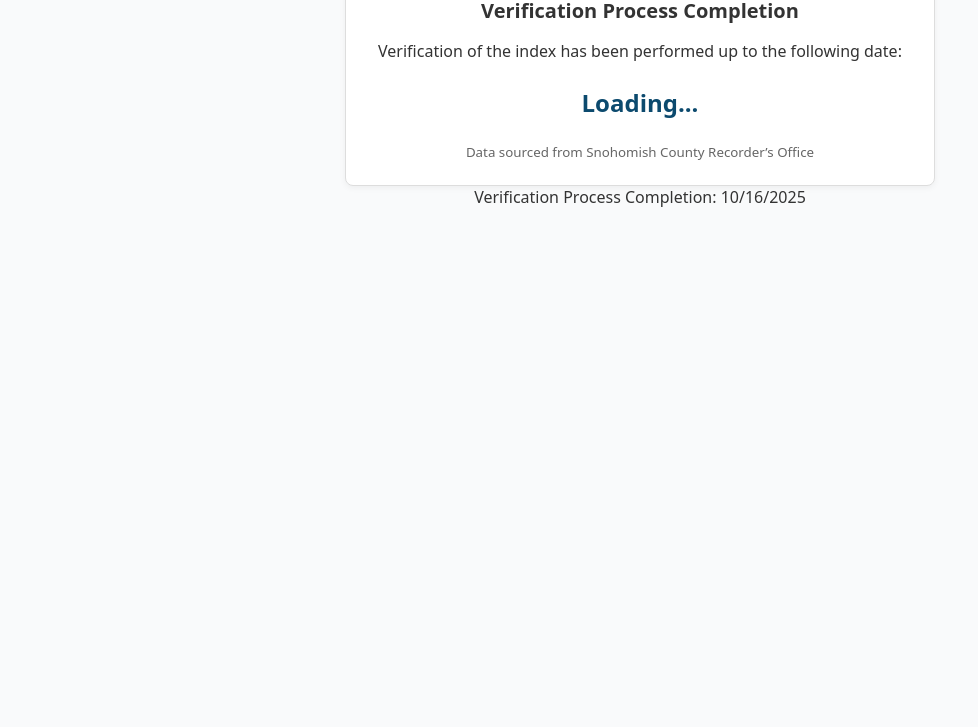
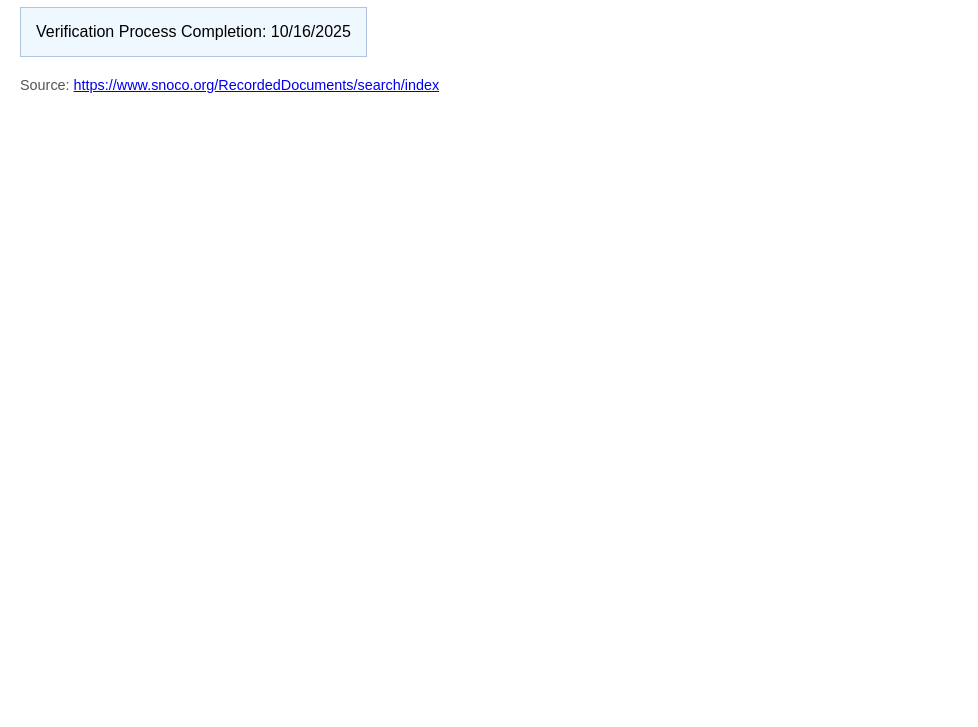
Before and after one commit to Sierra-cornflake/Recording-Verification-date-fetcher, a website: page index.html in a window 1280 px wide. Shown: the part 73-800 px from the top of the page, without its empty margins (0-978 px from the left). Drawn offline with Linux system fonts and the light colour scheme.

Commit message:
Update index.html

```diff
--- a/index.html
+++ b/index.html
@@ -1,60 +1,56 @@
 <!DOCTYPE html>
 <html lang="en">
 <head>
-  <meta charset="UTF-8" />
-  <meta name="viewport" content="width=device-width, initial-scale=1.0" />
-  <title>Snohomish County Verification Date</title>
+  <meta charset="UTF-8">
+  <meta name="viewport" content="width=device-width, initial-scale=1.0">
+  <title>Recording Verification Date</title>
   <style>
     body {
-      font-family: system-ui, sans-serif;
-      background: #f9fafb;
-      color: #333;
-      margin: 2em;
-      text-align: center;
+      font-family: Arial, sans-serif;
+      margin: 20px;
     }
-    .card {
-      display: inline-block;
-      background: #fff;
-      border: 1px solid #ddd;
-      border-radius: 8px;
-      padding: 1.5em 2em;
-      box-shadow: 0 2px 6px rgba(0,0,0,0.05);
+    #verifiedDate {
+      padding: 15px;
+      background-color: #f0f8ff;
+      border: 1px solid #b0c4de;
+      width: fit-content;
+      margin-bottom: 20px;
     }
-    h1 {
-      font-size: 1.25rem;
-      margin-bottom: 0.5em;
-    }
-    #verified-date {
-      font-size: 1.5rem;
-      font-weight: bold;
-      color: #0c4a6e;
-    }
-    small {
-      display: block;
-      margin-top: 1em;
-      color: #666;
+    .source-link {
+      font-size: 0.9em;
+      color: #555;
     }
   </style>
 </head>
 <body>
-  <div class="card">
-    <h1>Verification Process Completion</h1>
-    <p>Verification of the index has been performed up to the following date:</p>
-    <p id="verified-date">Loading...</p>
-    <small>Data sourced from Snohomish County Recorder’s Office</small>
-  </div>
+
+  <h1>Recording Verification Status</h1>
 
   <div id="verifiedDate">Loading verified-through date...</div>
+  <div class="source-link">Source: <a id="sourceLink" href="#" target="_blank"></a></div>
 
   <script>
+    // Fetch the date.json file generated by Puppeteer
     fetch('date.json')
       .then(response => response.json())
       .then(data => {
-      document.getElementById('verifiedDate').textContent = `Verification Process Completion: ${data.date}`;
+        if (data.date) {
+          document.getElementById('verifiedDate').textContent =
+            `Verification Process Completion: ${data.date}`;
+        } else {
+          document.getElementById('verifiedDate').textContent =
+            'Verification date unavailable';
+        }
+
+        if (data.source) {
+          const link = document.getElementById('sourceLink');
+          link.href = data.source;
+          link.textContent = data.source;
+        }
       })
       .catch(err => {
-      console.error('Could not load date:', err);
-      document.getElementById('verifiedDate').textContent = 'Date unavailable';
+        console.error('Error fetching date.json:', err);
+        document.getElementById('verifiedDate').textContent = 'Verification date unavailable';
       });
   </script>
 
```
Lines whose indentation alone changed are shown as unchanged.
